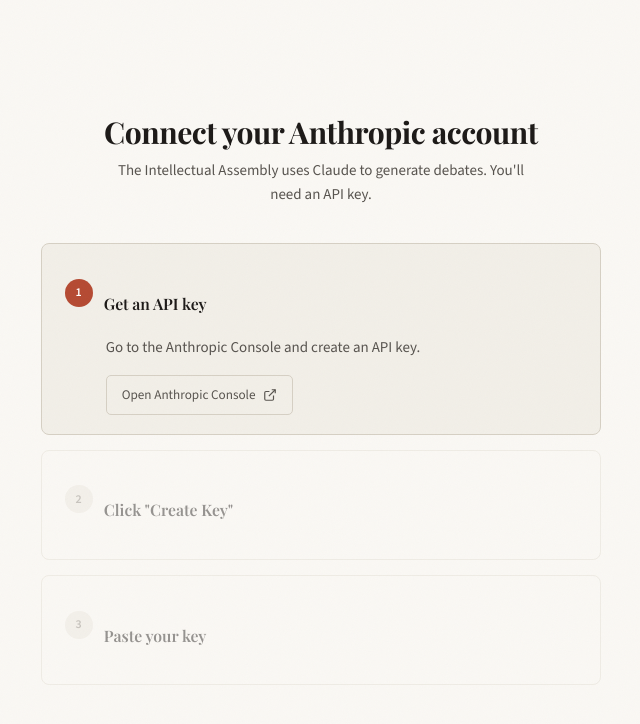
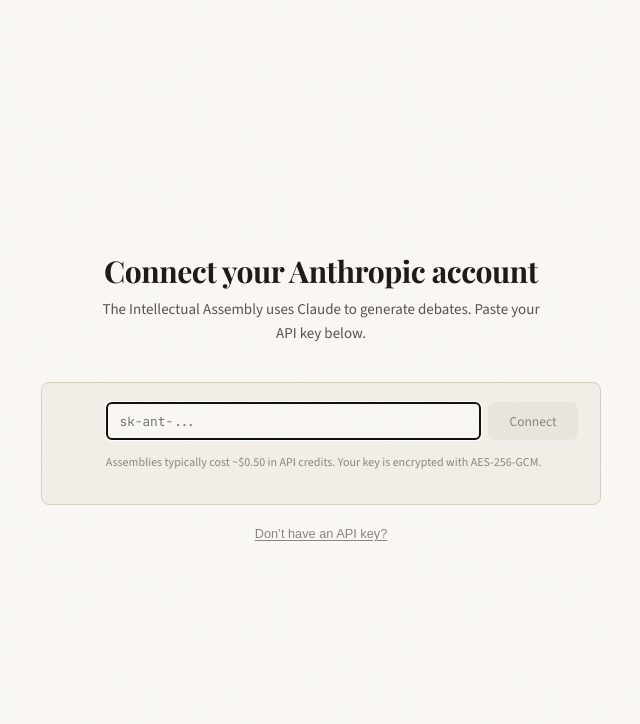
Before and after one commit to soletty/funzies, a Next.js app in the folder web/: page /onboarding in a window 1280 px wide. Shown: the top 724 px of the page, without its empty margins (319-959 px from the left). Built offline with nearby package versions, Linux system fonts and the light colour scheme.

Commit message:
improvements

```diff
--- a/web/app/onboarding/page.tsx
+++ b/web/app/onboarding/page.tsx
@@ -3,10 +3,8 @@
 import { useState } from "react";
 import { useRouter } from "next/navigation";
 
-type Step = 1 | 2 | 3;
-
 export default function OnboardingPage() {
-  const [step, setStep] = useState<Step>(1);
+  const [showGuide, setShowGuide] = useState(false);
   const [apiKey, setApiKey] = useState("");
   const [validating, setValidating] = useState(false);
   const [error, setError] = useState("");
@@ -59,43 +57,13 @@
         <div className="standalone-header">
           <h1>Connect your Anthropic account</h1>
           <p>
-            The Intellectual Assembly uses Claude to generate debates. You&apos;ll need an API key.
+            The Intellectual Assembly uses Claude to generate debates. Paste your API key below.
           </p>
         </div>
 
         <div style={{ display: "flex", flexDirection: "column", gap: "1rem" }}>
-          <StepCard number={1} title="Get an API key" active={step >= 1} done={step > 1}>
-            <p style={{ color: "var(--color-text-secondary)", marginBottom: "1rem" }}>
-              Go to the Anthropic Console and create an API key.
-            </p>
-            <a
-              href="https://console.anthropic.com/settings/keys"
-              target="_blank"
-              rel="noopener noreferrer"
-              onClick={() => setStep(2)}
-              className="btn-secondary"
-            >
-              Open Anthropic Console
-              <svg width="14" height="14" viewBox="0 0 24 24" fill="none" stroke="currentColor" strokeWidth="2">
-                <path d="M18 13v6a2 2 0 01-2 2H5a2 2 0 01-2-2V8a2 2 0 012-2h6" />
-                <polyline points="15 3 21 3 21 9" />
-                <line x1="10" y1="14" x2="21" y2="3" />
-              </svg>
-            </a>
-          </StepCard>
-
-          <StepCard number={2} title='Click "Create Key"' active={step >= 2} done={step > 2}>
-            <p style={{ color: "var(--color-text-secondary)" }}>
-              Give the key a name (e.g. &quot;Intellectual Assembly&quot;) and copy it.
-            </p>
-            {step === 2 && (
-              <button onClick={() => setStep(3)} className="btn-secondary" style={{ marginTop: "0.75rem" }}>
-                I&apos;ve copied the key &rarr;
-              </button>
-            )}
-          </StepCard>
-
-          <StepCard number={3} title="Paste your key" active={step >= 3} done={success}>
+          <div className="step-card active">
+            <div className="step-card-body">
               {success ? (
                 <div style={{ display: "flex", alignItems: "center", gap: "0.5rem", color: "var(--color-high)" }}>
                   <svg width="20" height="20" viewBox="0 0 24 24" fill="none" stroke="currentColor" strokeWidth="2">
@@ -110,6 +78,7 @@
                       type="password"
                       value={apiKey}
                       onChange={(e) => setApiKey(e.target.value)}
+                      onKeyDown={(e) => { if (e.key === "Enter") handleValidateAndStore(); }}
                       placeholder="sk-ant-..."
                       className="form-field"
                       style={{
@@ -122,6 +91,7 @@
                         background: "var(--color-bg)",
                       }}
                       disabled={validating}
+                      autoFocus
                     />
                     <button
                       onClick={handleValidateAndStore}
@@ -139,37 +109,71 @@
                   </p>
                 </>
               )}
-          </StepCard>
+            </div>
+          </div>
+
+          {!success && (
+            <div style={{ textAlign: "center" }}>
+              <button
+                onClick={() => setShowGuide(!showGuide)}
+                style={{
+                  background: "none",
+                  border: "none",
+                  cursor: "pointer",
+                  color: "var(--color-text-muted)",
+                  fontSize: "0.85rem",
+                  padding: "0.25rem 0",
+                  textDecoration: "underline",
+                  textUnderlineOffset: "2px",
+                }}
+              >
+                {showGuide ? "Hide guide" : "Don\u2019t have an API key?"}
+              </button>
+
+              {showGuide && (
+                <div style={{ display: "flex", flexDirection: "column", gap: "0.75rem", marginTop: "1rem", textAlign: "left" }}>
+                  <div className="step-card active">
+                    <div className="step-card-header">
+                      <div className="step-card-number">1</div>
+                      <h3 className="step-card-title">Get an API key</h3>
+                    </div>
+                    <div className="step-card-body">
+                      <p style={{ color: "var(--color-text-secondary)", marginBottom: "1rem" }}>
+                        Go to the Anthropic Console and create an API key.
+                      </p>
+                      <a
+                        href="https://console.anthropic.com/settings/keys"
+                        target="_blank"
+                        rel="noopener noreferrer"
+                        className="btn-secondary"
+                      >
+                        Open Anthropic Console
+                        <svg width="14" height="14" viewBox="0 0 24 24" fill="none" stroke="currentColor" strokeWidth="2">
+                          <path d="M18 13v6a2 2 0 01-2 2H5a2 2 0 01-2-2V8a2 2 0 012-2h6" />
+                          <polyline points="15 3 21 3 21 9" />
+                          <line x1="10" y1="14" x2="21" y2="3" />
+                        </svg>
+                      </a>
+                    </div>
+                  </div>
+
+                  <div className="step-card active">
+                    <div className="step-card-header">
+                      <div className="step-card-number">2</div>
+                      <h3 className="step-card-title">Click &quot;Create Key&quot;</h3>
+                    </div>
+                    <div className="step-card-body">
+                      <p style={{ color: "var(--color-text-secondary)" }}>
+                        Give the key a name (e.g. &quot;Intellectual Assembly&quot;) and copy it. Then paste it above.
+                      </p>
+                    </div>
+                  </div>
+                </div>
+              )}
+            </div>
+          )}
         </div>
       </div>
     </div>
   );
 }
-
-function StepCard({
-  number,
-  title,
-  active,
-  done,
-  children,
-}: {
-  number: number;
-  title: string;
-  active: boolean;
-  done: boolean;
-  children: React.ReactNode;
-}) {
-  const className = `step-card ${active ? "active" : ""} ${done ? "done" : ""}`;
-
-  return (
-    <div className={className}>
-      <div className="step-card-header">
-        <div className="step-card-number">
-          {done ? "\u2713" : number}
-        </div>
-        <h3 className="step-card-title">{title}</h3>
-      </div>
-      {active && <div className="step-card-body">{children}</div>}
-    </div>
-  );
-}
```
Also changed, not shown: web/app/assembly/[slug]/layout.tsx (+2 -17 lines), web/components/FollowUpModal.tsx (+13 -1 lines), web/worker/prompts.ts (+50 -2 lines). Lines whose indentation alone changed are shown as unchanged.
